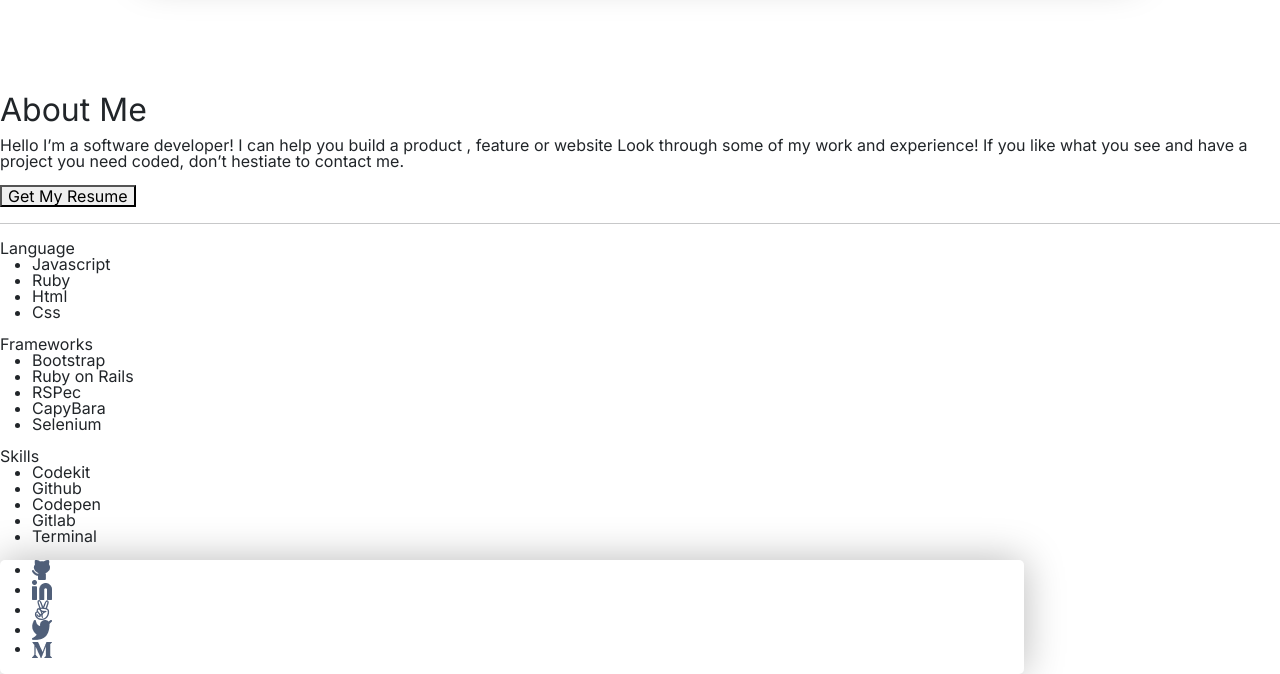
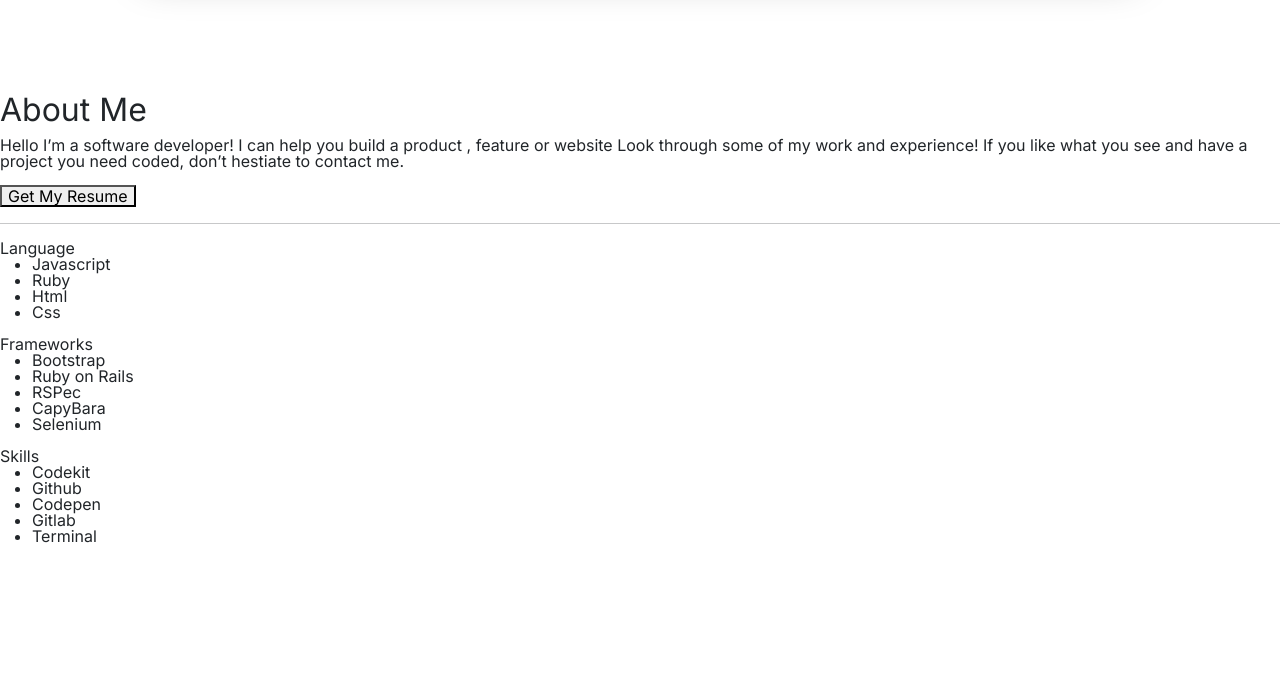
Before and after one commit to AmanWorku/Portfolio-Bootstrap, a website: page index.html in a window 1280 px wide. Shown: the part 3028-3702 px from the top of the page. After the commit the page ends 3588 px from the top, so only its background shows below. Drawn offline with nearby package versions, Linux system fonts and the light colour scheme.

Commit message:
correct errors

```diff
--- a/index.html
+++ b/index.html
@@ -328,18 +328,6 @@
             </div>
             </div>
         </section>
-        <section class="contact">
-    <div class="social-media">
-        <ul>
-        <li><a><img src="images/git2.png" alt="Git-hub Logo icon"></a></li>
-        <li><a><img src="images/linkedin2.png" alt="Git-hub Logo icon"></a></li>
-        <li><a><img src="images/peace2.png" alt="Git-hub Logo icon"></a></li>
-        <li><a><img src="images/twitter2.png" alt="Git-hub Logo icon"></a></li>
-        <li><a><img src="images/m2.png" alt="Medium Logo icon"></a></li>
-    </ul>
-    </div>
-    <span class="line"></span>
-        </section>
         </footer>
     </body>
     </html>
```
